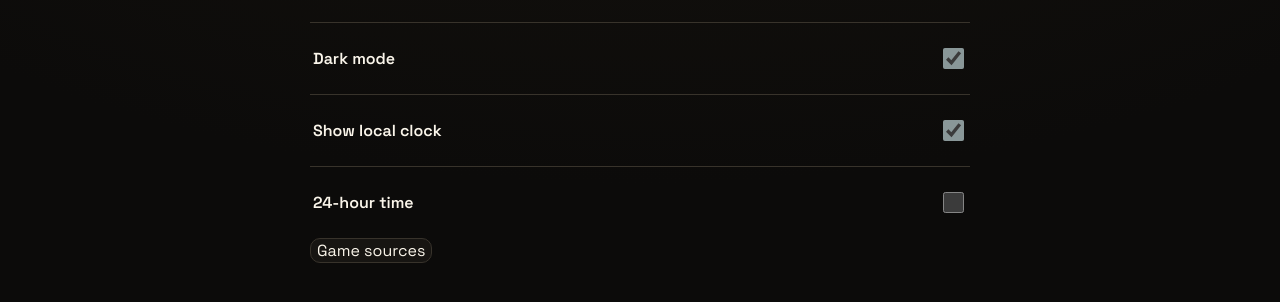
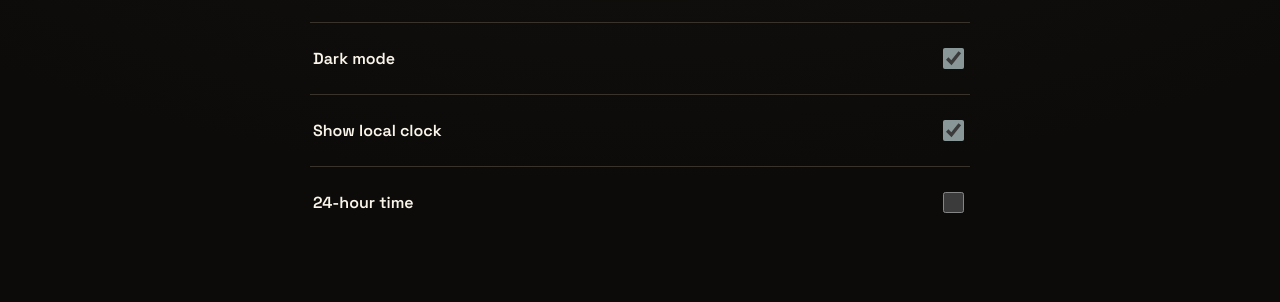
Before and after one commit to profjasti-code/iron-clad-arcade, a plain HTML site: page index.html in a window 1280 px wide. Both pictures are taken after a click on the button "Settings". Shown: the part 176-478 px from the top of the page. Drawn offline with Linux system fonts and the light colour scheme.

Commit message:
Remove game sources from the arcade interface

```diff
--- a/index.html
+++ b/index.html
@@ -3,4 +3,4 @@
 <main><section id="home"><div class="intro"><h1>Iron Clad Arcade</h1><p id="summary"></p><div class="heroActions"><button data-page="all">Browse all games</button><button data-page="saved">♡ &nbsp; Favorites</button></div></div>
 </section>
 <section id="catalog" hidden><h1 id="heading">All Games</h1><div class="toolbar"><input id="query" type="search" aria-label="Search games" placeholder="Search games…"><select id="genre" aria-label="Filter by genre"><option>All genres</option><option>Arcade</option><option>Puzzle</option></select><button data-page="saved">♡ Favorites</button></div><p id="matches" aria-live="polite"></p><div id="grid"></div></section>
-<section id="settings" hidden><h1>Settings</h1><label>Dark mode<input id="dark" type="checkbox"></label><label>Show local clock<input id="showClock" type="checkbox"></label><label>24-hour time<input id="hours" type="checkbox"></label><button id="sources">Game sources</button></section></main><dialog id="player"><div class="dialoghead"><div><b id="title"></b><small id="control"></small></div><a id="openGame" target="_blank" rel="noopener">Open in new tab</a><button class="close" aria-label="Close game">✕</button></div><iframe title="Game" id="frame" allow="autoplay; fullscreen"></iframe></dialog><dialog id="credits"><div class="dialoghead"><h2>Game sources</h2><button class="close" aria-label="Close sources">✕</button></div><div id="links"></div></dialog><script src="catalog.js"></script><script src="app.js?v=3b441aaa"></script></body></html>
+<section id="settings" hidden><h1>Settings</h1><label>Dark mode<input id="dark" type="checkbox"></label><label>Show local clock<input id="showClock" type="checkbox"></label><label>24-hour time<input id="hours" type="checkbox"></label></section></main><dialog id="player"><div class="dialoghead"><div><b id="title"></b><small id="control"></small></div><a id="openGame" target="_blank" rel="noopener">Open in new tab</a><button class="close" aria-label="Close game">✕</button></div><iframe title="Game" id="frame" allow="autoplay; fullscreen"></iframe></dialog><script src="catalog.js"></script><script src="app.js?v=99734e74"></script></body></html>
```
